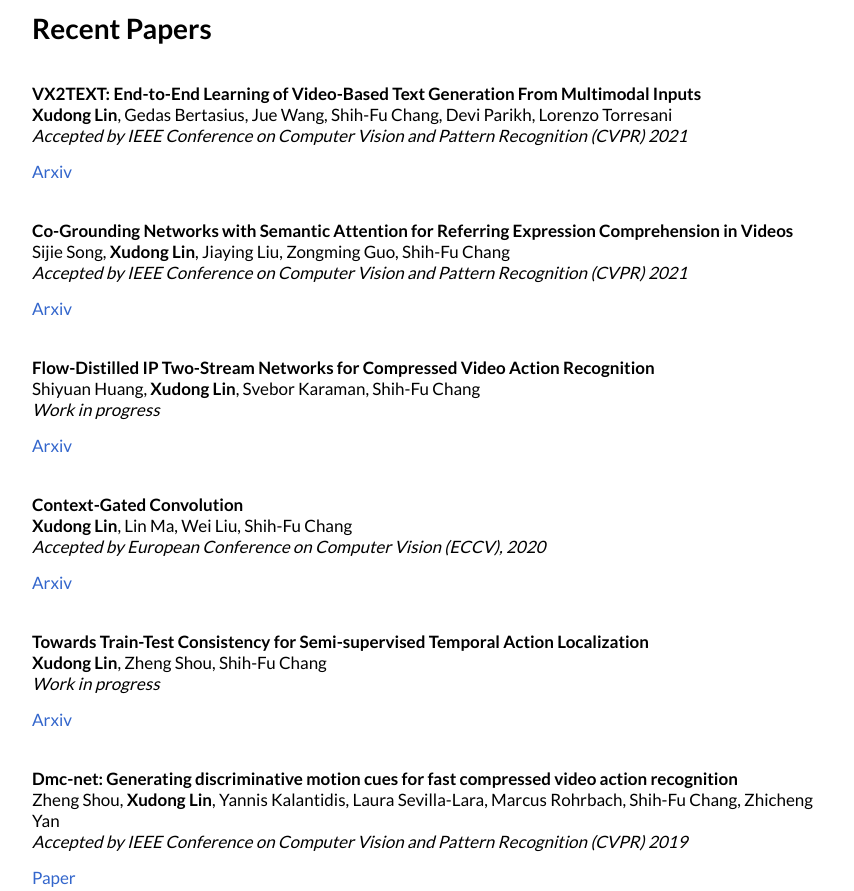
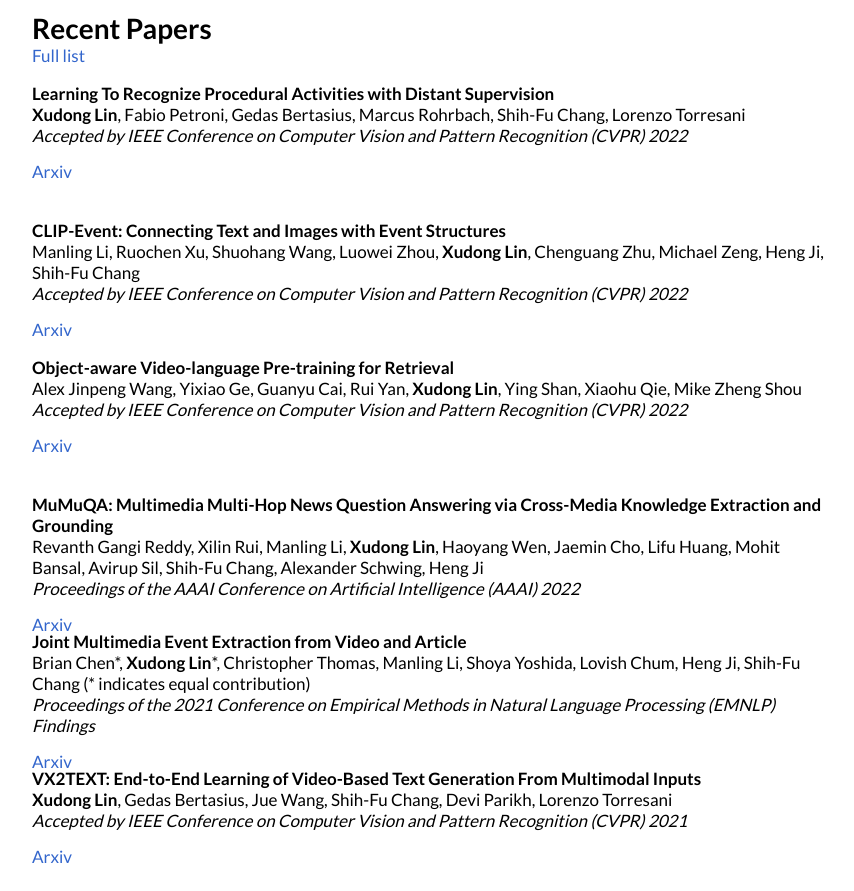
Before and after one commit to XudongLinthu/XudongLinthu.github.io, a plain HTML site: page index.html in a window 1280 px wide. Shown: the part 660-1551 px from the top of the page, without its empty margins (208-1062 px from the left). Drawn offline with Linux system fonts and the light colour scheme.

Commit message:
Update index.html

```diff
--- a/index.html
+++ b/index.html
@@ -195,8 +195,48 @@
 
 	</div>
 	<div class="container">
-		<h2>Recent Papers</h2>
+		<h2>Recent Papers</h2> <span class="links"><a href="https://scholar.google.com/citations?user=KtOqcRUAAAAJ&hl=en" target="_blank">Full list</a> </span>
 		<br>
+		<div class="publication">
+			<p><strong>Learning To Recognize Procedural Activities with Distant Supervision</a></strong>
+		<br> <strong>Xudong Lin</strong>, Fabio Petroni, Gedas Bertasius, Marcus Rohrbach, Shih-Fu Chang, Lorenzo Torresani
+				<br>
+				<em>Accepted by IEEE Conference on Computer Vision and Pattern Recognition (CVPR) 2022</em>
+				<br>
+				<span class="links"><a href="https://arxiv.org/abs/2201.10990" target="_blank">Arxiv</a> </span>
+		</div>
+		<div class="publication">
+			<p><strong>CLIP-Event: Connecting Text and Images with Event Structures</a></strong>
+		<br> Manling Li, Ruochen Xu, Shuohang Wang, Luowei Zhou, <strong>Xudong Lin</strong>, Chenguang Zhu, Michael Zeng, Heng Ji, Shih-Fu Chang
+				<br>
+				<em>Accepted by IEEE Conference on Computer Vision and Pattern Recognition (CVPR) 2022</em>
+				<br>
+				<span class="links"><a href="https://arxiv.org/abs/2201.05078" target="_blank">Arxiv</a> </span>
+		</div>
+		<div class="publication">
+			<p><strong>Object-aware Video-language Pre-training for Retrieval</a></strong>
+		<br> Alex Jinpeng Wang, Yixiao Ge, Guanyu Cai, Rui Yan, <strong>Xudong Lin</strong>, Ying Shan, Xiaohu Qie, Mike Zheng Shou
+				<br>
+				<em>Accepted by IEEE Conference on Computer Vision and Pattern Recognition (CVPR) 2022</em>
+				<br>
+				<span class="links"><a href="https://arxiv.org/abs/2112.00656" target="_blank">Arxiv</a> </span>
+		</div>
+		<div class="publication">
+			<p><strong>MuMuQA: Multimedia Multi-Hop News Question Answering via Cross-Media Knowledge Extraction and Grounding</a></strong>
+		<br> Revanth Gangi Reddy, Xilin Rui, Manling Li, <strong>Xudong Lin</strong>, Haoyang Wen, Jaemin Cho, Lifu Huang, Mohit Bansal, Avirup Sil, Shih-Fu Chang, Alexander Schwing, Heng Ji
+				<br>
+				<em>Proceedings of the AAAI Conference on Artificial Intelligence (AAAI) 2022</em>
+				<br>
+				<span class="links"><a href="https://arxiv.org/pdf/2112.10728.pdf" target="_blank">Arxiv</a> </span>
+		</div>
+		<div class="publication">
+			<p><strong>Joint Multimedia Event Extraction from Video and Article</a></strong>
+		<br> Brian Chen*, <strong>Xudong Lin</strong>*, Christopher Thomas, Manling Li, Shoya Yoshida, Lovish Chum, Heng Ji, Shih-Fu Chang (* indicates equal contribution)
+				<br>
+				<em>Proceedings of the 2021 Conference on Empirical Methods in Natural Language Processing (EMNLP) Findings</em>
+				<br>
+				<span class="links"><a href="https://arxiv.org/pdf/2112.10728.pdf" target="_blank">Arxiv</a> </span>
+		</div>
 		<div class="publication">
 			<p><strong>VX2TEXT: End-to-End Learning of Video-Based Text Generation From Multimodal Inputs</a></strong>
 		<br> <strong>Xudong Lin</strong>, Gedas Bertasius, Jue Wang, Shih-Fu Chang, Devi Parikh, Lorenzo Torresani
```
